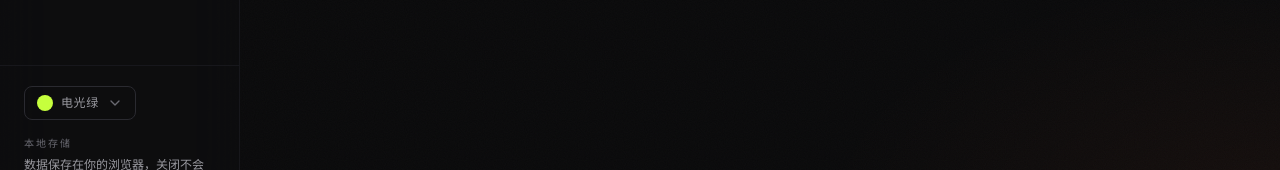
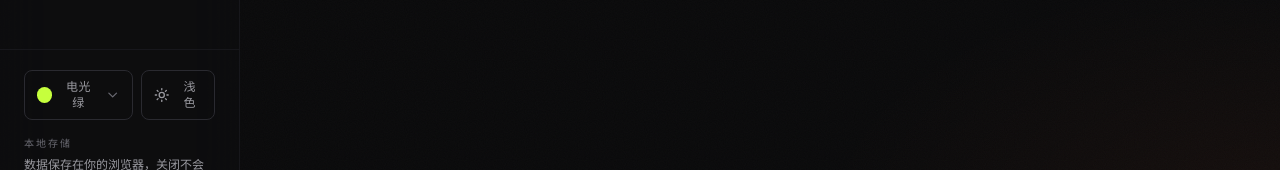
Before and after one commit to MrHuang-lab-1996/forge-fitness, a React (Vite) app: page /plans in a window 1280 px wide. Shown: the part 586-756 px from the top of the page. Built offline with nearby package versions, Linux system fonts and the light colour scheme.

Commit message:
feat: 添加浅色背景切换按钮
- 在 store 中添加 whiteBg 状态和 toggleWhiteBg 方法
- 更新 ThemeProvider，根据 whiteBg 切换 body 背景色
- 创建 WhiteBgToggle 组件，使用太阳/月亮图标
- 在桌面端侧边栏和移动端底部导航集成背景切换按钮

```diff
--- a/src/components/Sidebar.tsx
+++ b/src/components/Sidebar.tsx
@@ -2,6 +2,7 @@ import { NavLink, useLocation } from "react-router-dom";
 import { CalendarDays, ListTodo, Dumbbell, Flame } from "lucide-react";
 import { cn } from "@/lib/utils";
 import ThemeSwitcher from "@/components/ThemeSwitcher";
+import WhiteBgToggle from "@/components/WhiteBgToggle";
 
 const NAV_ITEMS = [
   { to: "/calendar", label: "日历", icon: CalendarDays, abbr: "CAL" },
@@ -90,8 +91,9 @@ export default function Sidebar() {
         </nav>
 
         <div className="px-6 py-5 border-t border-ink-700/60">
-          <div className="mb-4">
+          <div className="flex items-center gap-2 mb-4">
             <ThemeSwitcher />
+            <WhiteBgToggle />
           </div>
           <div className="text-[10px] uppercase tracking-[0.2em] text-ink-400 mb-1">
             本地存储
@@ -122,6 +124,7 @@ export default function Sidebar() {
           </NavLink>
         ))}
         <ThemeSwitcher />
+        <WhiteBgToggle />
       </nav>
     </>
   );
--- a/src/components/ThemeProvider.tsx
+++ b/src/components/ThemeProvider.tsx
@@ -3,21 +3,32 @@ import { useFitnessStore } from "@/store/useFitnessStore";
 
 export default function ThemeProvider({ children }: { children: React.ReactNode }) {
   const theme = useFitnessStore((s) => s.getTheme());
+  const whiteBg = useFitnessStore((s) => s.whiteBg);
 
   useEffect(() => {
     const root = document.documentElement;
+    const body = document.body;
+
+    if (whiteBg) {
+      body.setAttribute("data-white-bg", "true");
+      root.style.setProperty("--theme-bg-primary", "#F8F9FA");
+      root.style.setProperty("--theme-bg-secondary", "#FFFFFF");
+      root.style.setProperty("--theme-bg-surface", "#FFFFFF");
+      root.style.setProperty("--theme-gradient1-color", theme.accent);
+      root.style.setProperty("--theme-gradient1-opacity", "0.06");
+      root.style.setProperty("--theme-gradient2-color", theme.warning);
+      root.style.setProperty("--theme-gradient2-opacity", "0.04");
+    } else {
+      body.removeAttribute("data-white-bg");
       root.style.setProperty("--theme-bg-primary", theme.bgPrimary);
       root.style.setProperty("--theme-bg-secondary", theme.bgSecondary);
       root.style.setProperty("--theme-bg-surface", theme.bgSurface);
-    root.style.setProperty("--theme-accent", theme.accent);
-    root.style.setProperty("--theme-accent-dark", theme.accentDark);
-    root.style.setProperty("--theme-warning", theme.warning);
-    root.style.setProperty("--theme-warning-dark", theme.warningDark);
       root.style.setProperty("--theme-gradient1-color", theme.gradient1.color);
       root.style.setProperty("--theme-gradient1-opacity", String(theme.gradient1.opacity));
       root.style.setProperty("--theme-gradient2-color", theme.gradient2.color);
       root.style.setProperty("--theme-gradient2-opacity", String(theme.gradient2.opacity));
-  }, [theme]);
+    }
+  }, [theme, whiteBg]);
 
   return <>{children}</>;
 }
--- /dev/null
+++ b/src/components/WhiteBgToggle.tsx
@@ -0,0 +1,24 @@
+import { Sun, Moon } from "lucide-react";
+import { useFitnessStore } from "@/store/useFitnessStore";
+
+export default function WhiteBgToggle() {
+  const whiteBg = useFitnessStore((s) => s.whiteBg);
+  const toggle = useFitnessStore((s) => s.toggleWhiteBg);
+
+  return (
+    <button
+      onClick={toggle}
+      className="flex items-center gap-2 px-3 py-2 rounded-lg border border-ink-600 text-ink-300 hover:bg-ink-800 hover:text-ink-100 transition-all"
+      title={whiteBg ? "切换为深色背景" : "切换为浅色背景"}
+    >
+      {whiteBg ? (
+        <Moon className="h-4 w-4" />
+      ) : (
+        <Sun className="h-4 w-4" />
+      )}
+      <span className="text-xs font-semibold tracking-wider">
+        {whiteBg ? "深色" : "浅色"}
+      </span>
+    </button>
+  );
+}
--- a/src/store/useFitnessStore.ts
+++ b/src/store/useFitnessStore.ts
@@ -23,10 +23,12 @@ interface FitnessState {
   plans: Plan[];
   logs: TrainingLog[];
   themeId: string;
+  whiteBg: boolean;
 
   // 主题相关
   setTheme: (themeId: string) => void;
   getTheme: () => ReturnType<typeof getThemeById>;
+  toggleWhiteBg: () => void;
 
   // 计划相关
   addPlan: (plan: {
@@ -64,6 +66,7 @@ export const useFitnessStore = create<FitnessState>()(
       plans: [],
       logs: [],
       themeId: "volt",
+      whiteBg: false,
 
       setTheme: (themeId) => {
         set({ themeId });
@@ -71,6 +74,10 @@ export const useFitnessStore = create<FitnessState>()(
 
       getTheme: () => {
         return getThemeById(get().themeId);
+      },
+
+      toggleWhiteBg: () => {
+        set((s) => ({ whiteBg: !s.whiteBg }));
       },
 
       addPlan: (input) => {
```
Lines whose indentation alone changed are shown as unchanged.
